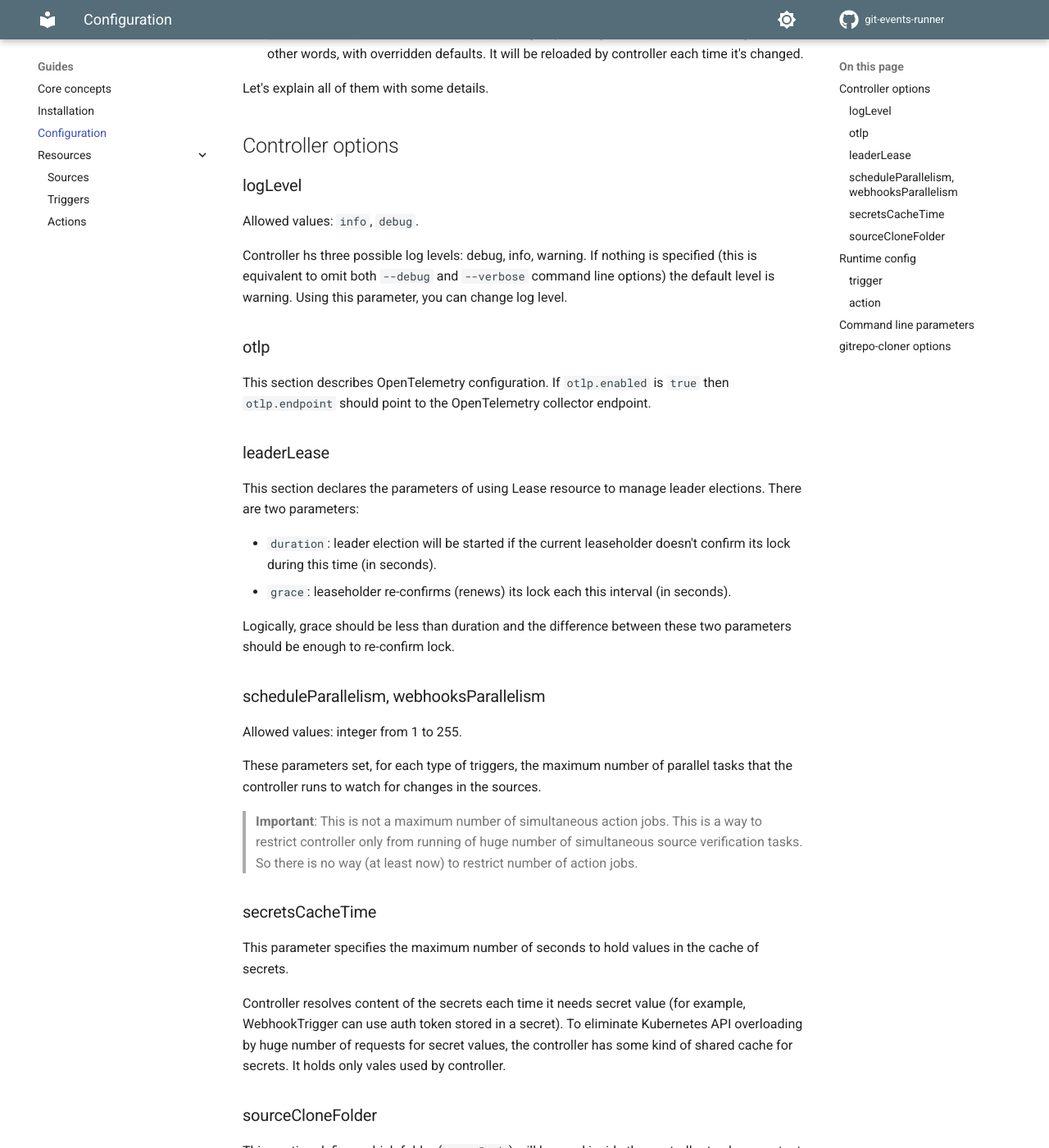
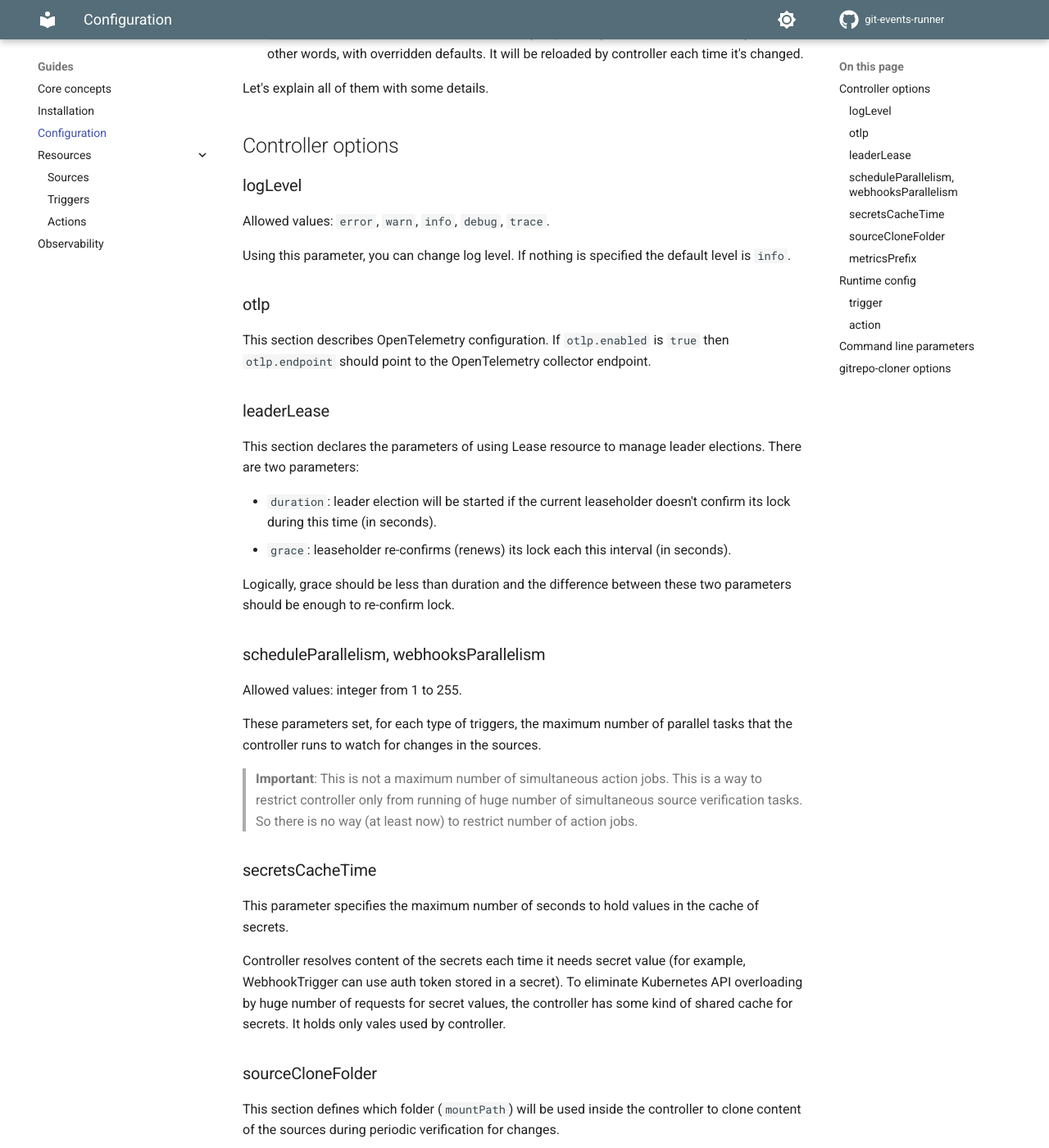
Before and after one commit to alex-karpenko/git-events-runner, an MkDocs documentation site: the page built from docs/guides/config.md, in a window 1280 px wide and 1400 px high, scrolled down 301 px. Shown: the whole window at 82% size. Built offline with MkDocs 1.6.1 and Material for MkDocs 9.7.7, drawn with Linux system fonts in a browser that asks for light colours; comment, search, counter and statistics services are not loaded; the version menu is left out; some of the changed text lies outside the part shown.

Commit message:
Update documentation

```diff
--- a/docs/guides/config.md
+++ b/docs/guides/config.md
@@ -14,12 +14,10 @@ Let's explain all of them with some details.
 
 ### logLevel
 
-Allowed values: `info`, `debug`.
+Allowed values: `error`, `warn`, `info`, `debug`, `trace`.
 
-Controller hs three possible log levels: debug, info, warning.
-If nothing is specified (this is equivalent to omit both `--debug` and `--verbose` command line options) the default
-level is warning.
 Using this parameter, you can change log level.
+If nothing is specified the default level is `info`.
 
 ### otlp
 
@@ -66,6 +64,11 @@ verification for changes.
 
 At the same time, parameter `volumeName` defines name of the Pods' volume, which should be used for that folder.
 Helm chart defines controllers' Pod with this volume of type `emptyDir`.
+
+### metricsPrefix
+
+The parameter specifies prefix ("namespace") to use for Prometheus metrics.
+The default value is `git_events_runner`.
 
 ## Runtime config
 
--- a/mkdocs.yml
+++ b/mkdocs.yml
@@ -69,6 +69,7 @@ nav:
           - Sources: resources/sources.md
           - Triggers: resources/triggers.md
           - Actions: resources/actions.md
+      - Observability: guides/observability.md
   - Development:
       - Changelog: changelog.md
       - Roadmap: roadmap.md
```
Also changed, not shown: other parts of docs/guides/config.md (+2 -0 lines), ROADMAP.md (+1 -2 lines), docs/guides/concepts.md (+2 -0 lines), docs/guides/observability.md (added, +64 -0 lines), 3 other files.
